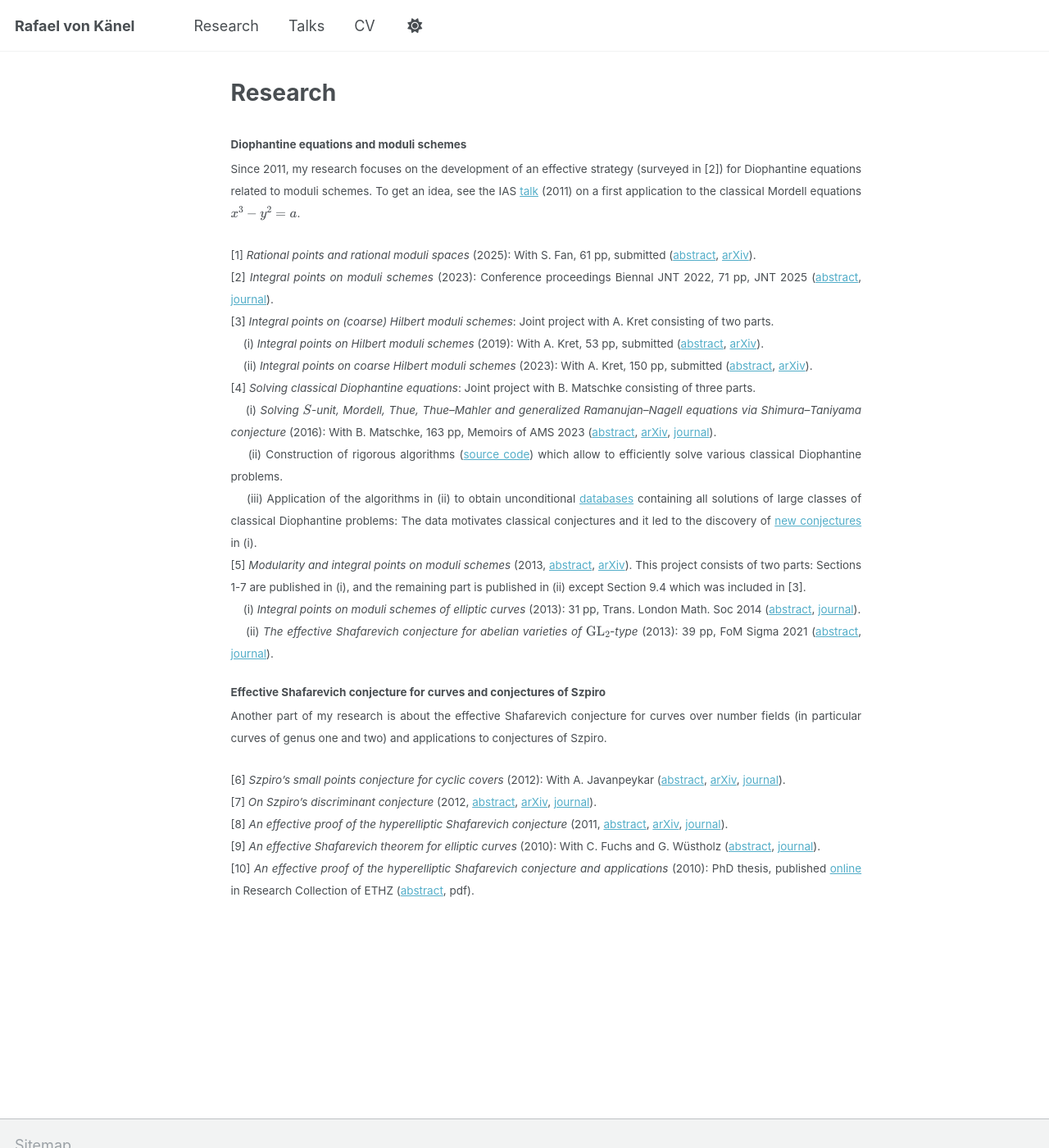
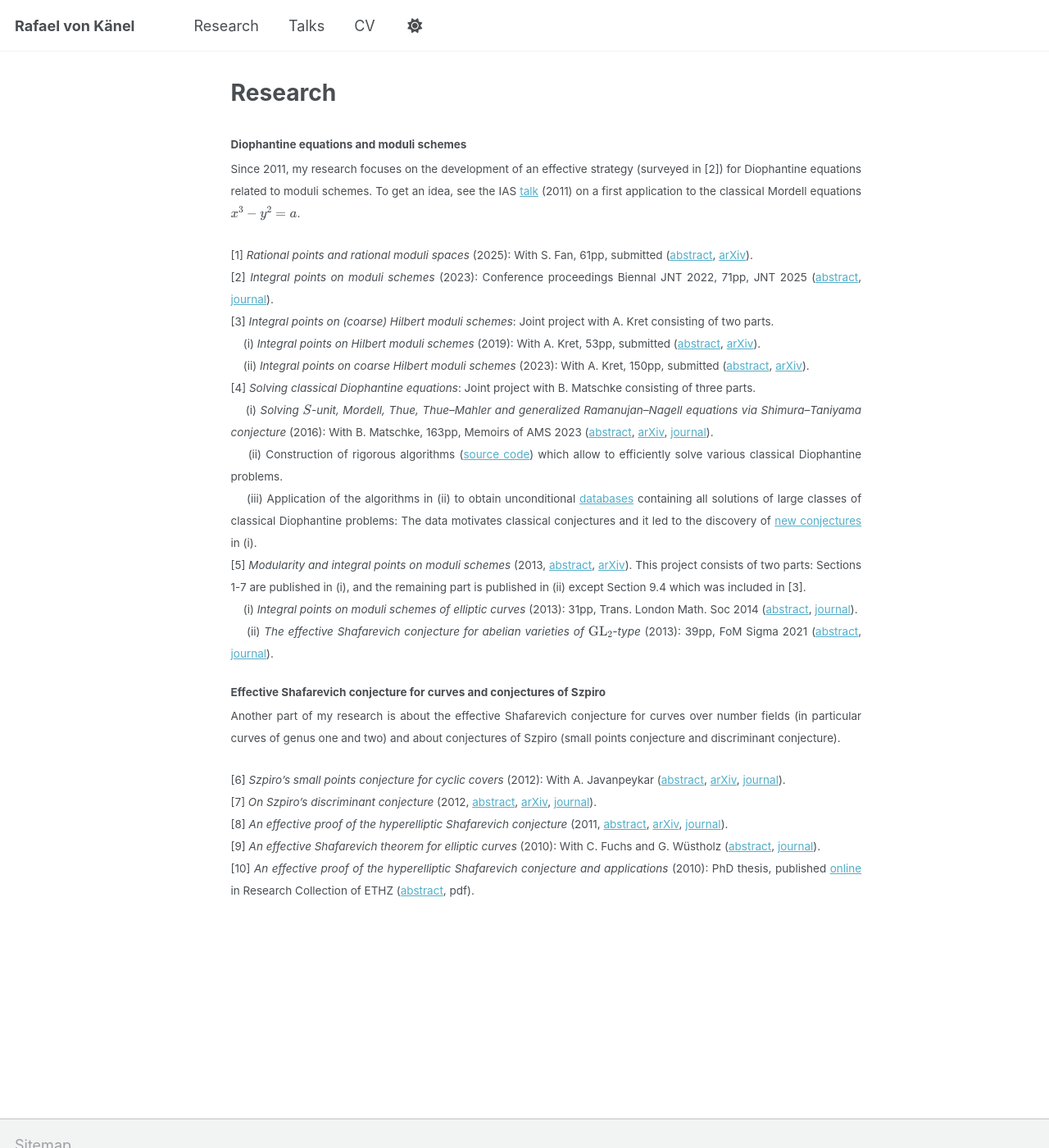
Before and after one commit to rafaelvonkanel/rafaelvonkanel.github.io, a Jekyll site: the page built from _pages/research.md, in a window 1280 px wide and 1400 px high. Shown: the whole window at 82% size. Built offline with Jekyll 4.4.1, drawn with Linux system fonts in a browser that asks for light colours; a script that is not in the unit is left out.

Commit message:
Update research.md

```diff
--- a/_pages/research.md
+++ b/_pages/research.md
@@ -8,22 +8,22 @@ author_profile: false
 #### Diophantine equations and moduli schemes
 <div style="text-align: justify !important; text-justify: inter-word;" markdown="1"><small>Since 2011, my research focuses on the development of an effective strategy (surveyed in [2]) for Diophantine equations related to moduli schemes. To get an idea, see the IAS [talk](www.ias.edu/video/short/vonkenel) (2011) on a first application to the classical Mordell equations \\(x^3-y^2=a\\).</small>
 <div style="text-align: justify !important; text-justify: inter-word;" markdown="1"><small>
-[1] *Rational points and rational moduli spaces* (2025): With S. Fan, 61 pp, submitted ([abstract](../_research/proj1.md), [arXiv](https://arxiv.org/pdf/2501.17155)).
-[2] *Integral points on moduli schemes*  (2023): Conference proceedings Biennal JNT 2022, 71 pp, JNT 2025 ([abstract](../_research/proj2.md), [journal](https://www.sciencedirect.com/science/article/abs/pii/S0022314X24001744)).
+[1] *Rational points and rational moduli spaces* (2025): With S. Fan, 61pp, submitted ([abstract](../_research/proj1.md), [arXiv](https://arxiv.org/pdf/2501.17155)).
+[2] *Integral points on moduli schemes*  (2023): Conference proceedings Biennal JNT 2022, 71pp, JNT 2025 ([abstract](../_research/proj2.md), [journal](https://www.sciencedirect.com/science/article/abs/pii/S0022314X24001744)).
 [3] *Integral points on (coarse) Hilbert moduli schemes*: Joint project with A. Kret consisting of two parts.
-&nbsp;&nbsp;&nbsp; (i) *Integral points on Hilbert moduli schemes* (2019): With A. Kret, 53 pp, submitted ([abstract](../_research/proj3.md), [arXiv](https://arxiv.org/abs/1904.03503)).
-&nbsp;&nbsp;&nbsp; (ii) *Integral points on coarse Hilbert moduli schemes*  (2023): With A. Kret, 150 pp, submitted ([abstract](../_research/proj4.md), [arXiv](https://arxiv.org/abs/2307.06944)).
+&nbsp;&nbsp;&nbsp; (i) *Integral points on Hilbert moduli schemes* (2019): With A. Kret, 53pp, submitted ([abstract](../_research/proj3.md), [arXiv](https://arxiv.org/abs/1904.03503)).
+&nbsp;&nbsp;&nbsp; (ii) *Integral points on coarse Hilbert moduli schemes*  (2023): With A. Kret, 150pp, submitted ([abstract](../_research/proj4.md), [arXiv](https://arxiv.org/abs/2307.06944)).
 [4] *Solving classical Diophantine equations*: Joint project with B. Matschke consisting of three parts.
-&nbsp;&nbsp;&nbsp; (i) *Solving \\(S\\)-unit, Mordell, Thue, Thue–Mahler and generalized Ramanujan–Nagell equations via Shimura–Taniyama conjecture* (2016): With B. Matschke, 163 pp, Memoirs of AMS 2023 ([abstract](../_research/proj5.md), [arXiv](https://arxiv.org/abs/1605.06079), [journal](https://bookstore.ams.org/view?ProductCode=MEMO/286/1419)).
+&nbsp;&nbsp;&nbsp; (i) *Solving \\(S\\)-unit, Mordell, Thue, Thue–Mahler and generalized Ramanujan–Nagell equations via Shimura–Taniyama conjecture* (2016): With B. Matschke, 163pp, Memoirs of AMS 2023 ([abstract](../_research/proj5.md), [arXiv](https://arxiv.org/abs/1605.06079), [journal](https://bookstore.ams.org/view?ProductCode=MEMO/286/1419)).
 &nbsp;&nbsp;&nbsp; (ii) Construction of rigorous algorithms ([source code](https://github.com/bmatschke/solving-classical-diophantine-equations)) which allow to efficiently solve various classical Diophantine problems.
 &nbsp;&nbsp;&nbsp; (iii) Application of the algorithms in (ii) to obtain unconditional [databases](https://bmatschke.github.io/solving-classical-diophantine-equations/) containing all solutions of large classes of classical Diophantine problems: The data motivates classical conjectures and it led to the discovery of [new conjectures](https://bmatschke.github.io/solving-classical-diophantine-equations/) in (i).
 [5] *Modularity and integral points on moduli schemes* (2013, [abstract](../_research/proj6.md), [arXiv](https://arxiv.org/abs/1310.7263)). This project consists of two parts: Sections 1-7 are published in (i), and the remaining part is published in (ii) except Section 9.4 which was included in [3].
-&nbsp;&nbsp;&nbsp; (i) *Integral points on moduli schemes of elliptic curves* (2013): 31 pp, Trans. London Math. Soc 2014 ([abstract](../_research/proj7.md), [journal](https://londmathsoc.onlinelibrary.wiley.com/doi/full/10.1112/tlms/tlu003)).
-&nbsp;&nbsp;&nbsp; (ii) *The effective Shafarevich conjecture for abelian varieties of \\(\text{GL}_2\\)-type* (2013): 39 pp, FoM Sigma 2021 ([abstract](../_research/proj8.md), [journal](https://www.cambridge.org/core/journals/forum-of-mathematics-sigma/article/effective-shafarevich-conjecture-for-abelian-varieties-of-text-gl2type/5DA2DC5985591DFBC9A26C20BA22F49B)).
+&nbsp;&nbsp;&nbsp; (i) *Integral points on moduli schemes of elliptic curves* (2013): 31pp, Trans. London Math. Soc 2014 ([abstract](../_research/proj7.md), [journal](https://londmathsoc.onlinelibrary.wiley.com/doi/full/10.1112/tlms/tlu003)).
+&nbsp;&nbsp;&nbsp; (ii) *The effective Shafarevich conjecture for abelian varieties of \\(\text{GL}_2\\)-type* (2013): 39pp, FoM Sigma 2021 ([abstract](../_research/proj8.md), [journal](https://www.cambridge.org/core/journals/forum-of-mathematics-sigma/article/effective-shafarevich-conjecture-for-abelian-varieties-of-text-gl2type/5DA2DC5985591DFBC9A26C20BA22F49B)).
 </small>
 
 #### Effective Shafarevich conjecture for curves and conjectures of Szpiro
-<div style="text-align: justify !important; text-justify: inter-word;" markdown="1"><small>Another part of my research is about the effective Shafarevich conjecture for curves over number fields (in particular curves of genus one and two) and applications to conjectures of Szpiro.</small>
+<div style="text-align: justify !important; text-justify: inter-word;" markdown="1"><small>Another part of my research is about the effective Shafarevich conjecture for curves over number fields (in particular curves of genus one and two) and about conjectures of Szpiro (small points conjecture and discriminant conjecture).</small>
 <div style="text-align: justify !important; text-justify: inter-word;" markdown="1"><small>
 [6] *Szpiro's small points conjecture for cyclic covers* (2012): With A. Javanpeykar ([abstract](../_research/proj9.md), [arXiv](https://arxiv.org/abs/1311.0043), [journal](https://ems.press/content/serial-article-files/26254)).
 [7] *On Szpiro's discriminant conjecture* (2012, [abstract](../_research/proj10.md), [arXiv](https://arxiv.org/abs/1310.7980), [journal](https://academic.oup.com/imrn/article-abstract/2014/16/4457/795558)).
```
